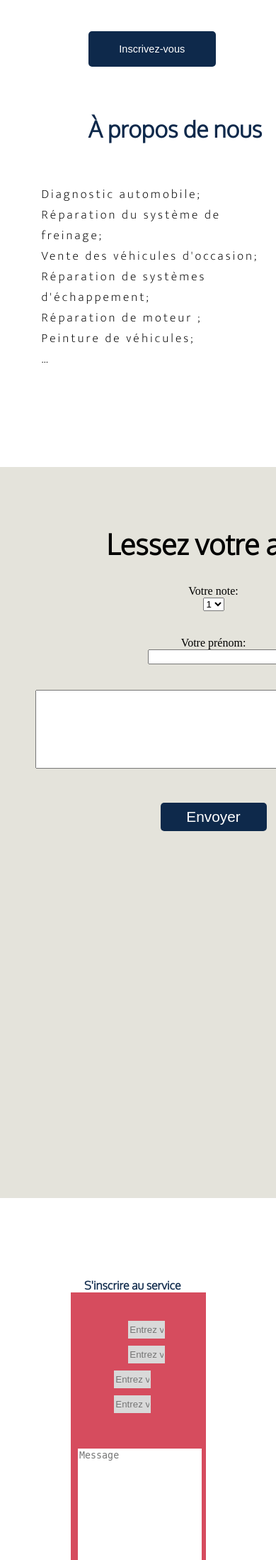
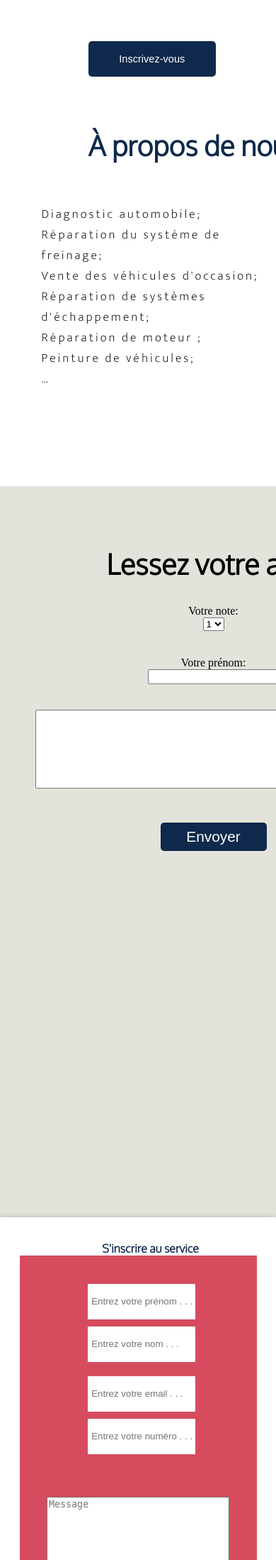
Before and after one commit to kentar2022/eval, a PHP site: page / in a window 390 px wide; the page is wider, and only the part inside the window is pictured. Shown: the part 2322-4520 px from the top of that part at 71% size. Run offline with PHP 8.4, Linux system fonts and the light colour scheme; data that the repository does not hold is empty.

Commit message:
Adaptive design on sales page finalized

```diff
--- a/index.html
+++ b/index.html
@@ -160,27 +160,31 @@
 <section id="contact" class="contact">
   <div class="block__white">
     <div class="block_contact_h1">
-      <h1>S'inscrire au service</h1>
+      <h1 class="contact-title">S'inscrire au service</h1>
       <hr class="inscription_hr">
     </div>
     <div class="inscription_block">
-      <div class="inscription_placeholder_block" style="max-width: 90%; height: 450px; background-color: rgba(197, 0, 26, 0.7); padding: 10px;">
-        <div style="display: flex; flex-wrap: wrap; justify-content: space-around; margin-bottom: 40px; margin-top: 30px;">
-          <div style="width: 40%; margin-left: 40px;">
-            <input type="text" placeholder="Entrez votre prénom . . ." style="width: 70%; height: 23px; margin-bottom: 10px; background-color: #D9D9D9; border: none;">
-            <input type="text" placeholder="Entrez votre nom . . ." style="width: 70%; height: 23px; margin-bottom: 10px; background-color: #D9D9D9; border: none;">
+      <div class="inscription_placeholder_block">
+        <div class="flex-container">
+          <div class="form-row">
+            <input type="text" placeholder="Entrez votre prénom . . ." class="contact-input">
+            <input type="text" placeholder="Entrez votre nom . . ." class="contact-input">
           </div>
-          <div style="width: 40%;">
-            <input type="email" placeholder="Entrez votre email . . ." style="width: 70%; height: 23px; margin-bottom: 10px; background-color: #D9D9D9; border: none;">
-            <input type="tel" placeholder="Entrez votre numéro . . ." style="width: 70%; height: 23px; margin-bottom: 10px; background-color: #D9D9D9; border: none;">
+          <div class="form-row">
+            <input type="email" placeholder="Entrez votre email . . ." class="contact-input">
+            <input type="tel" placeholder="Entrez votre numéro . . ." class="contact-input">
           </div>
         </div>
-        <textarea placeholder="Message" style="width: 100%; height: 200px; margin-bottom: 10px; border: none;"></textarea>
+        <textarea placeholder="Message" class="contact-textarea"></textarea>
         <button class="textarea_btn">Envoyer</button>
       </div>
     </div>
   </div><br>
 </section>
+
+
+
+
 
 <footer id="footer" class="footer">
   <div class="footer_block">
--- a/styles/style.css
+++ b/styles/style.css
@@ -349,8 +349,8 @@ button {
   background-color: #C5001A;
   position: relative;
   bottom: 10%;
-  width: 10%;
-  right: 35%;
+  width: 8%;
+  right: 1%;
   border: none;
   height: 4px;
   margin-bottom: 6%;
@@ -412,7 +412,7 @@ button {
   flex-wrap: wrap;
   flex-direction: column;
   align-content: space-around;
-  height: 468px;
+  height: 458px;
   overflow: auto;
   padding: 10px;
 }
@@ -464,7 +464,6 @@ button {
   padding: 10px;
   padding: 10px 40px 10px 40px;
 }
-
 .comment{
   border: 3px solid #0E294B;
   padding: 35px;
@@ -472,17 +471,12 @@ button {
 .comments div p{
   font-size: 18px;
 }
-
 .comments__wrapper{
   height: 500px !important;
 }
-
-
 .avis__button{
   display: flex;
 }
-
-
 .comments div p{
   font-size: 18px;
 }
@@ -502,7 +496,6 @@ button {
   .preview__text h1{
     font-size: 5vw;
   }
-
   .preview__text p{
     font-size: 4vw;
     width: 70%;
@@ -511,7 +504,7 @@ button {
     font-size: 0.7em;
   }
   .block_informations_h1 h1{
-    font-size: 2em;
+    font-size: 10vw;
   }
   .footer_block{
     flex-direction: column !important;
@@ -637,8 +630,7 @@ button a{
   }
   .avantages_icon{
     width: 40px !important;
-
-
+  }
 }
 
 @media (max-width: 840px) {
@@ -664,7 +656,6 @@ button a{
   .avantages_h1 h1{
     font-size: 5vw;
   }
-
 }
 
 
@@ -673,11 +664,6 @@ button a{
     position: relative;
     display:flex;
   }
-
-  nav ul li a {
-    font-size: 3vw;
-  }
-
   .placeholder{
     flex-wrap: wrap;
     justify-content: space-around;
@@ -689,19 +675,13 @@ button a{
     align-items: center;
   }
   .placeholder__block{
-    height:600px;
+    height:520px;
   }
   .placeholder-text{
     width: 20%;
   }
-
 }
 
-@media (max-width: 1750px){
-  nav ul li button{
-    display: none !important;
-  }
-}
 
 @media (max-width: 1228px){
   .block_avantages{
@@ -738,5 +718,65 @@ button a{
   .inscription_placeholder_block{
     max-width: 970px;
   }
+  .flex-container{
+    flex-wrap: wrap;
+    align-content: space-around;
+    flex-direction: column;
+  }
 
 }
+
+.contact {
+  text-align: center;
+  color: #fff;
+}
+
+.contact .block__white {
+  background-color: #fff;
+  padding: 20px;
+  border-radius: 5px;
+  box-shadow: 0 0 10px rgba(0, 0, 0, 0.2);
+}
+
+.contact .inscription_placeholder_block {
+  max-width: 90%;
+  background-color: rgba(197, 0, 26, 0.7);
+  padding: 10px;
+  overflow: hidden;
+}
+
+.contact .flex-container {
+  display: flex;
+  flex-wrap: wrap;
+  justify-content: space-around;
+  margin-bottom: 40px;
+  margin-top: 30px;
+}
+
+.contact .form-row {
+  width: 45%;
+  margin-bottom: 10px;
+}
+
+.contact .contact-input {
+  width: 100%;
+  height: 40px;
+  margin-bottom: 10px;
+  padding: 5px;
+  border: none;
+  color: #000;
+}
+
+.contact .contact-textarea {
+  height: 200px;
+  width: 80%;
+}
+
+.contact .textarea_btn {
+  background-color: #0E294B;
+  color: #fff;
+  border: none;
+  padding: 10px 20px;
+  border-radius: 5px;
+  cursor: pointer;
+}
--- a/vente.php
+++ b/vente.php
@@ -60,7 +60,7 @@
         <input id="minYear" name="minYear">
       </div>
 
-      <button type="button" onclick="filterAds()">Appliquer les filtres</button>
+      <button class="filter-button" type="button" onclick="filterAds()">Appliquer les filtres</button>
     </form>
   </section>
 </section>
```
Also changed, not shown: styles/header.css (+91 -0 lines), styles/style_vente.css (+10 -3 lines).
